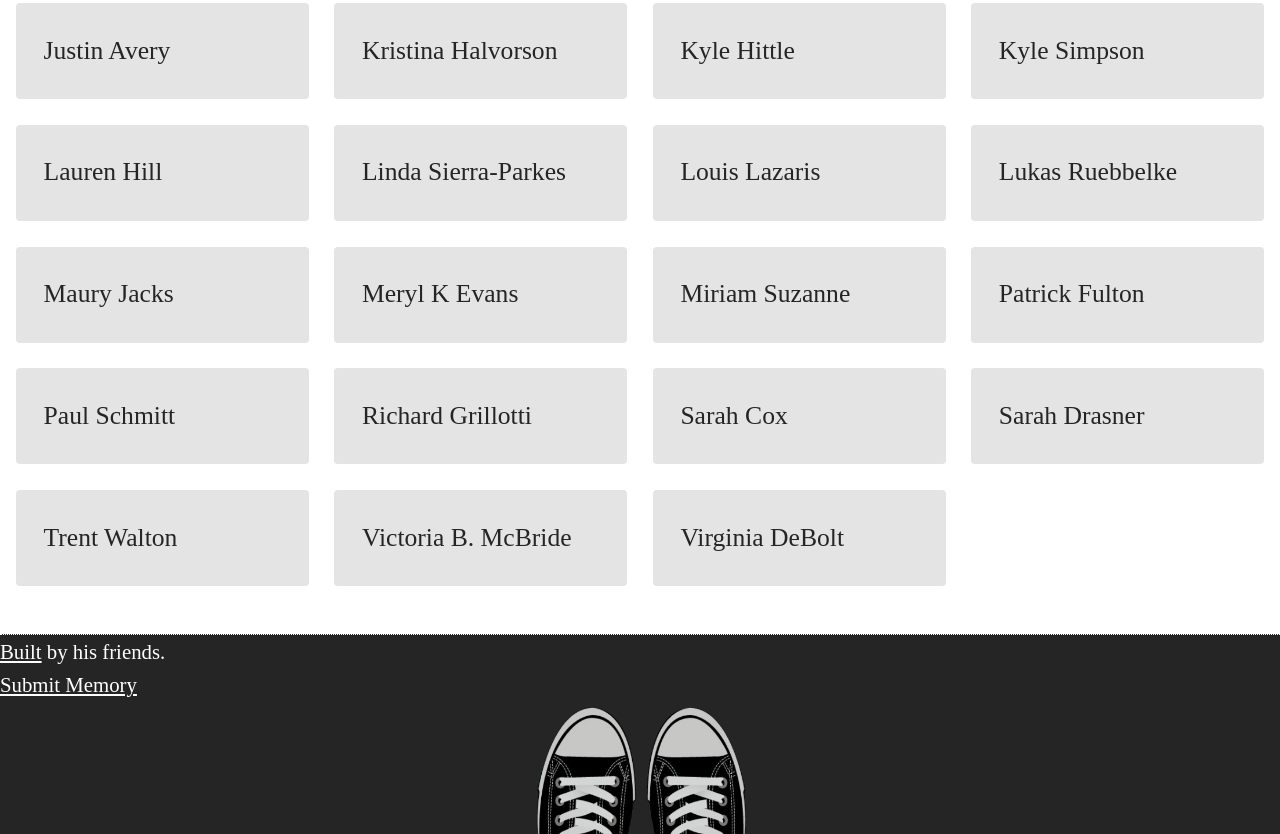
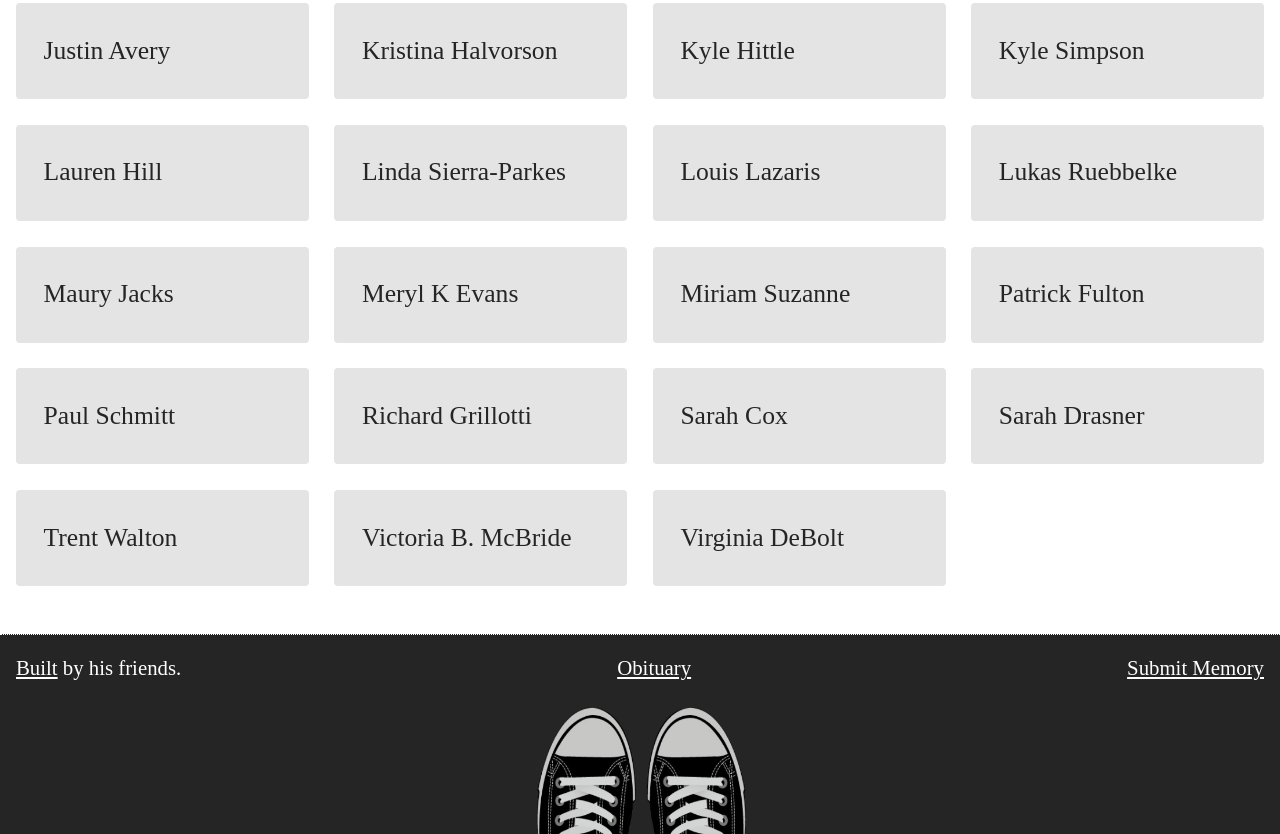
Before and after one commit to thankyouchristoperschmitt/memories_site, an Eleventy site: page index.md in a window 1280 px wide. Shown: the part 909-1743 px from the top of the page. Built offline with nearby package versions, Linux system fonts and the light colour scheme; Eleventy itself is replaced by a stand-in of ours; files that its build step writes are made by us from their sources; a web font is replaced by a local one.

Commit message:
links in footer

```diff
--- a/_includes/layouts/base.njk
+++ b/_includes/layouts/base.njk
@@ -28,6 +28,9 @@
           <a href="https://github.com/thankyouchristoperschmitt/memories_site">Built</a> by his friends.
         </div>
         <div>
+          <a href="https://www.dignitymemorial.com/obituaries/tallahassee-fl/christopher-schmitt-9126874">Obituary</a>
+        </div>
+        <div>
           <a href="https://christopher-schmitt-memory.netlify.app/">Submit Memory</a>
         </div>
       </footer>
--- a/css/style.css
+++ b/css/style.css
@@ -73,6 +73,9 @@ footer[role='contentinfo'] {
   background-size: 280px;
   border-top: 1px dotted;
   margin-top: var(--size-large);
+  padding: 1rem;
+  display: flex;
+  justify-content: space-between;
 }
 
 hr {
@@ -157,9 +160,7 @@ p {
 }
 
 .memory__gallery img {
-  max-height: 300px;
   min-width: 100%;
-  object-fit: cover;
 }
 
 /* Pagination component */
```
